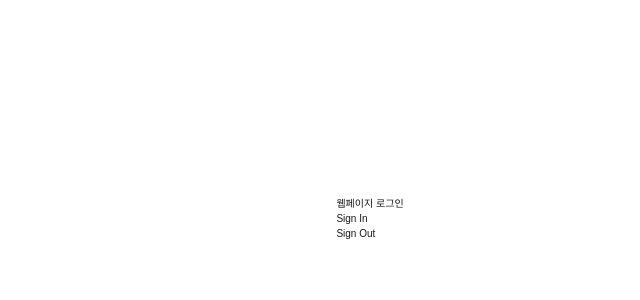
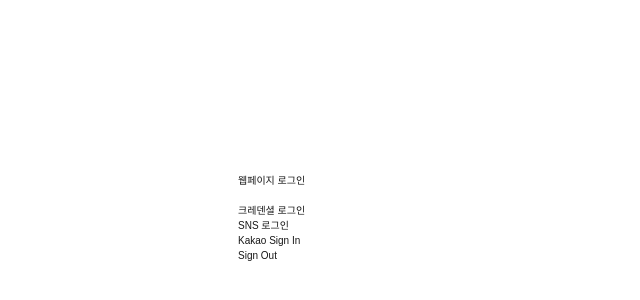
Before and after one commit to MindulMendul/TheFirstTake-frontend, a Next.js app: page /signin in a window 1280 px wide. Shown: the part 182-482 px from the top of the page, without its empty margins (270-910 px from the left). Built offline with nearby package versions, Linux system fonts and the light colour scheme.

Commit message:
간단한 크래댄셜 로그인 기능 구색 맞추기만 해둠

```diff
--- a/package.json
+++ b/package.json
@@ -28,12 +28,14 @@
     "@storybook/react": "^8.6.12",
     "@storybook/test": "^8.6.12",
     "@tailwindcss/postcss": "^4",
+    "@types/crypto-js": "^4.2.2",
     "@types/node": "^20",
     "@types/react": "^19",
     "@types/react-dom": "^19",
     "@vitest/browser": "^3.1.2",
     "@vitest/coverage-v8": "^3.1.2",
     "autoprefixer": "^10.4.21",
+    "crypto-js": "^4.2.0",
     "eslint": "^9",
     "eslint-config-next": "15.3.1",
     "eslint-plugin-storybook": "^0.12.0",
--- a/src/app/signin/page.tsx
+++ b/src/app/signin/page.tsx
@@ -1,12 +1,17 @@
-import SignInButton from "@/components/auth/SignInButton";
+import SigninForm from "@/components/auth/SigninForm";
+import SignInKakaoButton from "@/components/auth/SignInKakaoButton";
 import SignOutButton from "@/components/auth/SignOutButton";
 
 export default function Home() {
   return (
     <div className="">
-      웹페이지 로그인
-      <SignInButton />
-      <SignOutButton />
+      <h3/>웹페이지 로그인<h3/>
+      <div><SigninForm /></div>
+      <div>
+        <h5>SNS 로그인</h5>
+        <div><SignInKakaoButton /></div>
+      </div>
+      <div><SignOutButton /></div>
     </div>
   );
 }
--- a/src/components/auth/SignInButton.tsx
+++ b/src/components/auth/SignInKakaoButton.tsx
@@ -1,10 +1,10 @@
-export default function SignInButton() {
+export default function SignInKakaoButton() {
   return (
     <form
       action={`https://kauth.kakao.com/oauth/authorize?client_id=${process.env.AUTH_KAKAO_ID}&redirect_uri=${process.env.AUTH_KAKAO_REDIRECT_URL}&response_type=code`}
       method="GET"
     >
-      <button type="submit">Sign In</button>
+      <button type="submit">Kakao Sign In</button>
     </form>
   )
 }
--- /dev/null
+++ b/src/components/auth/SigninForm.tsx
@@ -0,0 +1,31 @@
+"use client"
+
+import { encrypt } from "@/utils/crypt";
+import { useState } from "react";
+
+export default function SigninForm() {
+  const [ID, setID] = useState('');
+  const [PW, setPW] = useState('');
+
+  const submit = async () => {
+    const res= await fetch(process.env.TEAM30_BACKEND_URL, {
+      method:"POST",
+      body:JSON.stringify({
+        id:ID,
+        password:encrypt(PW)
+      })
+    })
+
+    console.log(res);
+  }
+
+  return (
+    <div>
+    <div className="">
+      <input type="text" value={ID} onChange={(e)=>{setID(e.target.value);}}/>
+      <input type="password" value={PW} onChange={(e)=>{setPW(e.target.value);}}/>
+    </div>
+    <button type="submit" onClick={submit}>크레덴셜 로그인</button>
+    </div>
+  );
+}
--- /dev/null
+++ b/src/utils/crypt.ts
@@ -0,0 +1,5 @@
+import CryptoJS from "crypto-js";
+
+export const encrypt = (str:string)=>{
+  return CryptoJS.SHA256(str).toString();
+}
```
Also changed, not shown: src/types/env.d.ts (renamed from src/type/env.d.ts), 1 other file (tests, documents, lock files or other folders).
